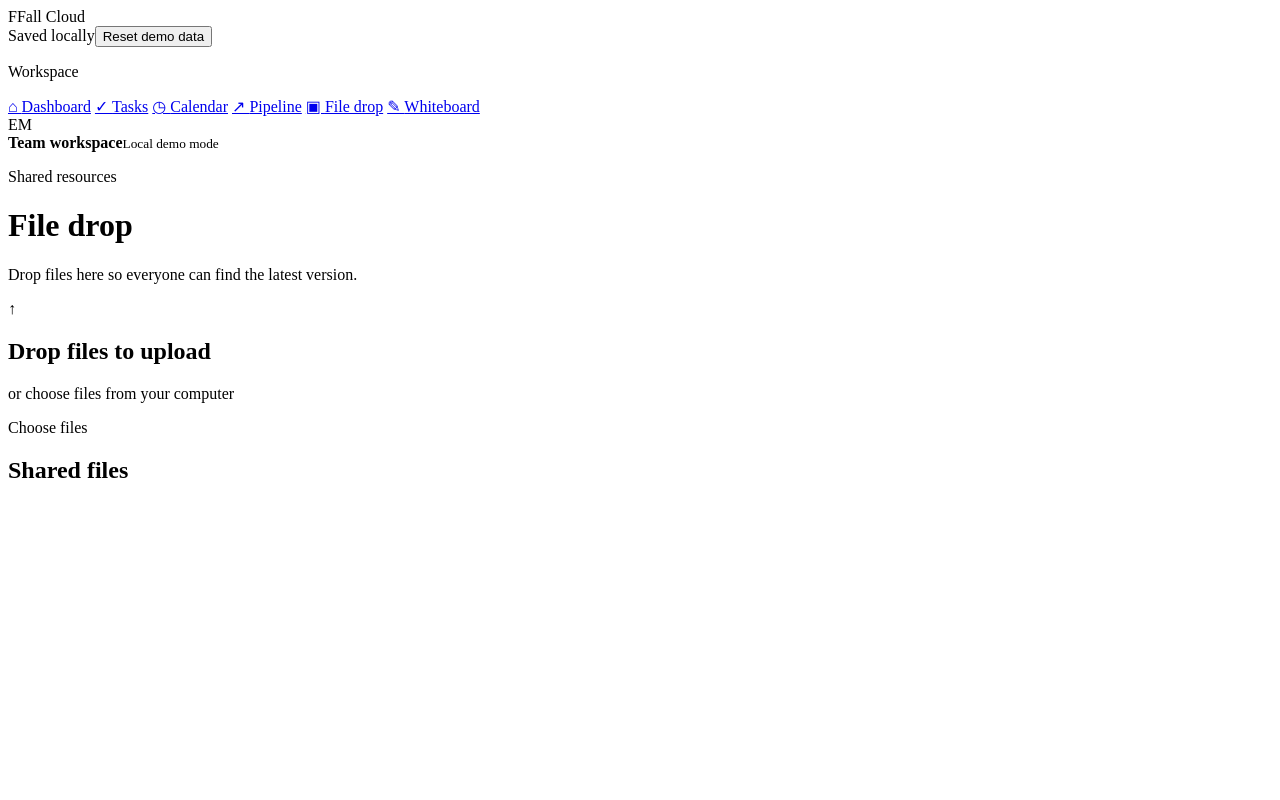
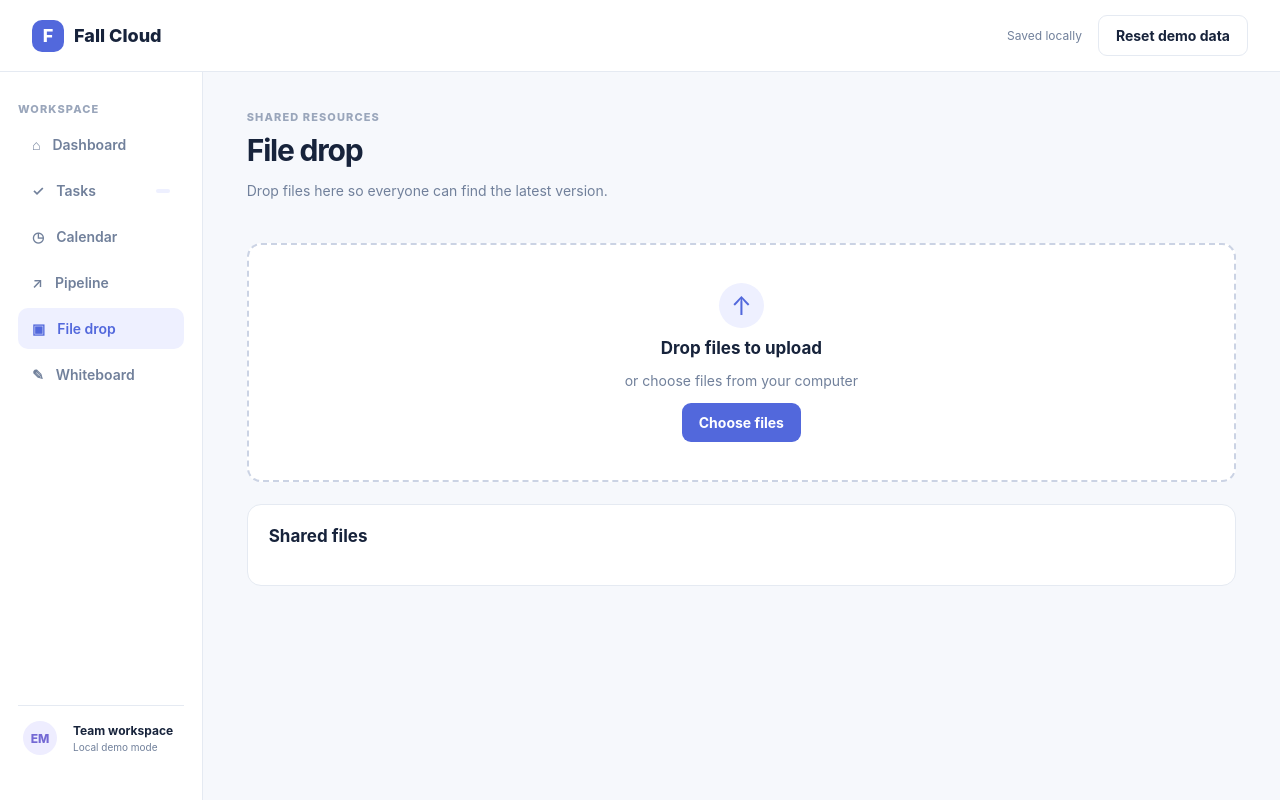
Before and after one commit to NAB42/fall-cloud, a website: page public/files/index.html in a window 1280 px wide. Drawn offline with Linux system fonts and the light colour scheme; the site is published under a folder, as on GitHub Pages, so addresses that start at the root find nothing; files whose address does not match are found by name.

Commit message:
fix style.css calls in html files

```diff
--- a/public/calendar/index.html
+++ b/public/calendar/index.html
@@ -4,7 +4,7 @@
   <meta charset="UTF-8">
   <meta name="viewport" content="width=device-width, initial-scale=1">
   <title>Fall Cloud | Calendar</title>
-  <link rel="stylesheet" href="/style.css">
+  <link rel="stylesheet" href="../style.css">
 </head>
 <body data-page="calendar">
   <header class="topbar">
--- a/public/files/index.html
+++ b/public/files/index.html
@@ -4,7 +4,7 @@
   <meta charset="UTF-8">
   <meta name="viewport" content="width=device-width, initial-scale=1">
   <title>Fall Cloud | File drop</title>
-  <link rel="stylesheet" href="/style.css">
+  <link rel="stylesheet" href="../style.css">
 </head>
 <body data-page="files">
   <header class="topbar">
```
Also changed, not shown: public/pipeline/index.html (+1 -1 lines), public/tasks/index.html (+1 -1 lines), public/whiteboard/index.html (+1 -1 lines).
